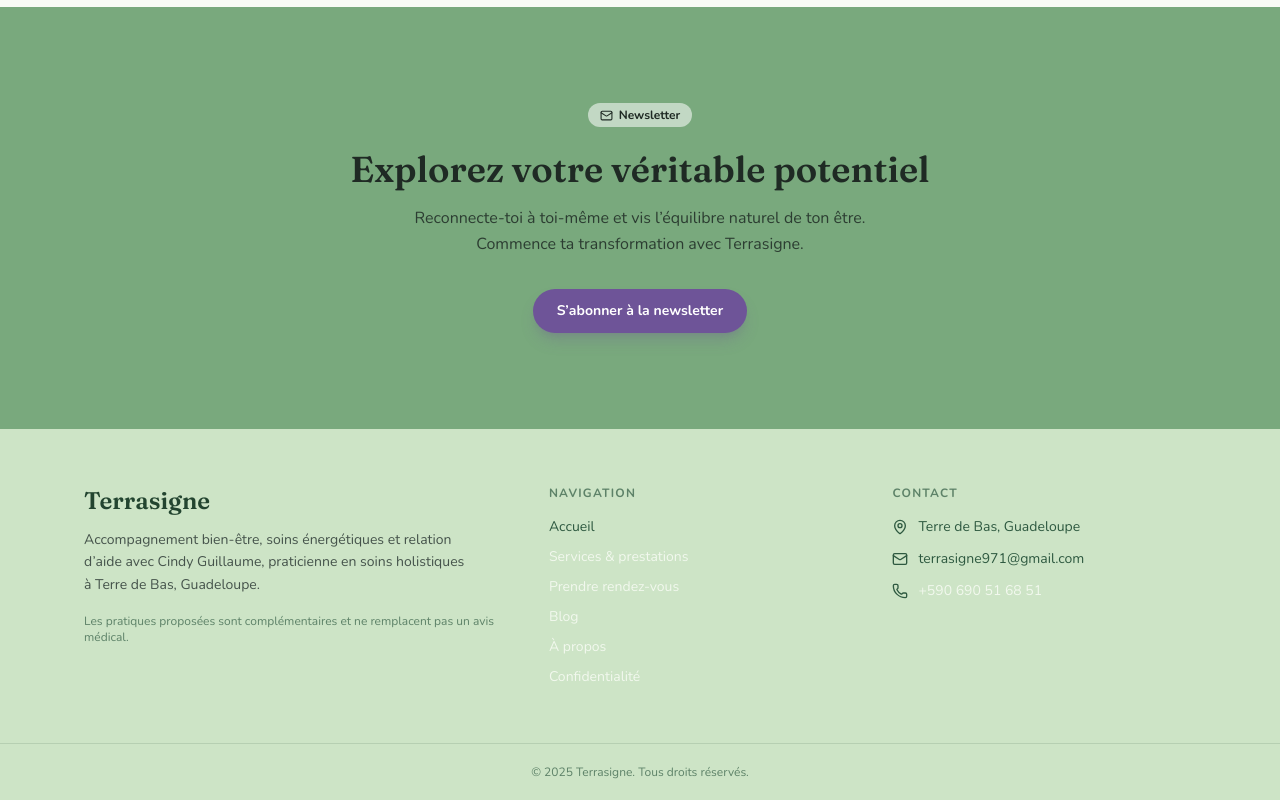
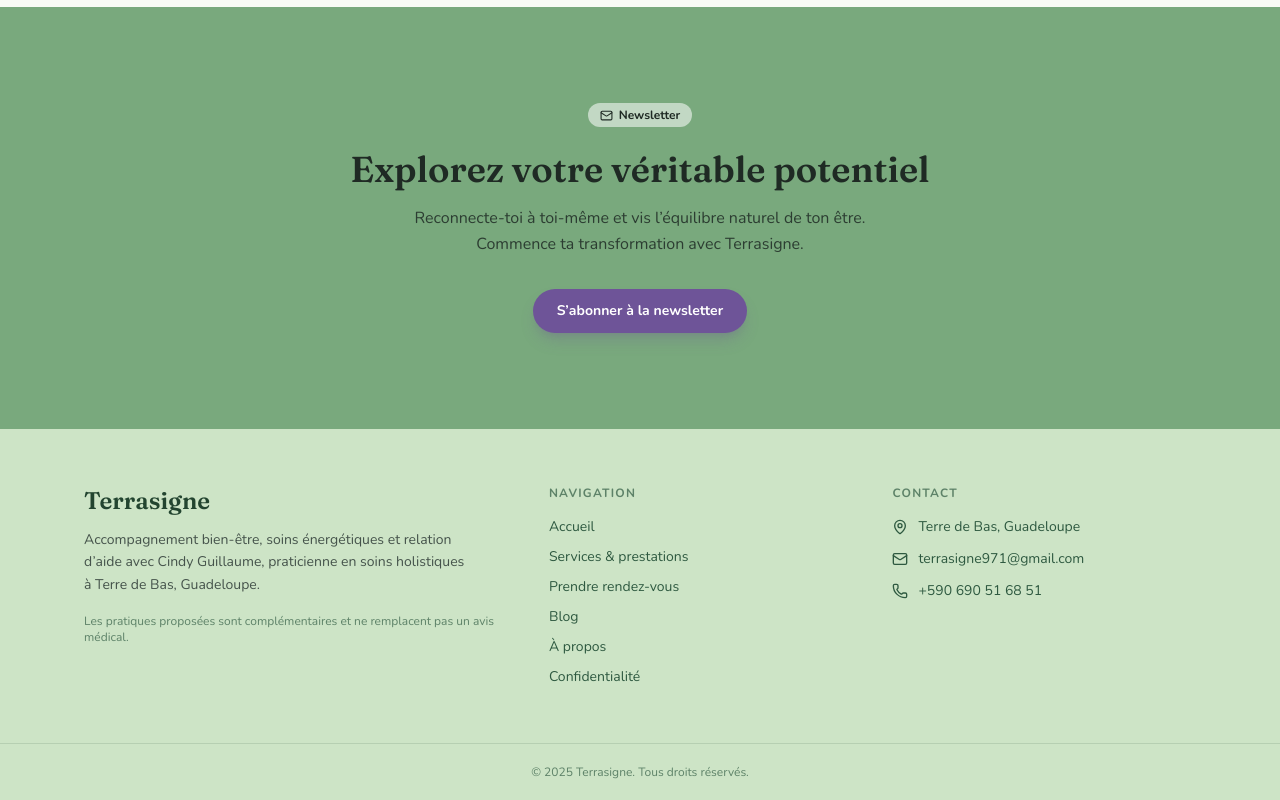
Before and after one commit to blernix/terrasigne, a Next.js app: page / in a window 1280 px wide. Shown: the part 1791-2591 px from the top of the page. Built offline with nearby package versions, Linux system fonts and the light colour scheme; no server answers.

Commit message:
fix(footer): tous les liens en vert (plus de blanc sur fond clair)

```diff
--- a/src/components/client/Footer.jsx
+++ b/src/components/client/Footer.jsx
@@ -28,19 +28,19 @@ export default function Footer() {
             <Link href="/" className="text-forest transition hover:text-forest-700 hover:underline">
               Accueil
             </Link>
-            <Link href="/services" className="text-cream/85 transition hover:text-white">
+            <Link href="/services" className="text-forest transition hover:text-forest-700 hover:underline">
               Services & prestations
             </Link>
-            <Link href="/rendez-vous" className="text-cream/85 transition hover:text-white">
+            <Link href="/rendez-vous" className="text-forest transition hover:text-forest-700 hover:underline">
               Prendre rendez-vous
             </Link>
-            <Link href="/blog" className="text-cream/85 transition hover:text-white">
+            <Link href="/blog" className="text-forest transition hover:text-forest-700 hover:underline">
               Blog
             </Link>
-            <Link href="/propos" className="text-cream/85 transition hover:text-white">
+            <Link href="/propos" className="text-forest transition hover:text-forest-700 hover:underline">
               À propos
             </Link>
-            <Link href="/confidentialite" className="text-cream/85 transition hover:text-white">
+            <Link href="/confidentialite" className="text-forest transition hover:text-forest-700 hover:underline">
               Confidentialité
             </Link>
           </div>
@@ -66,7 +66,7 @@ export default function Footer() {
               href="https://wa.me/590690516851"
               target="_blank"
               rel="noopener noreferrer"
-              className="inline-flex items-center gap-2.5 text-cream/85 transition hover:text-white"
+              className="inline-flex items-center gap-2.5 text-forest transition hover:text-forest-700 hover:underline"
             >
               <Phone size={16} className="text-forest" />
               +590 690 51 68 51
```
